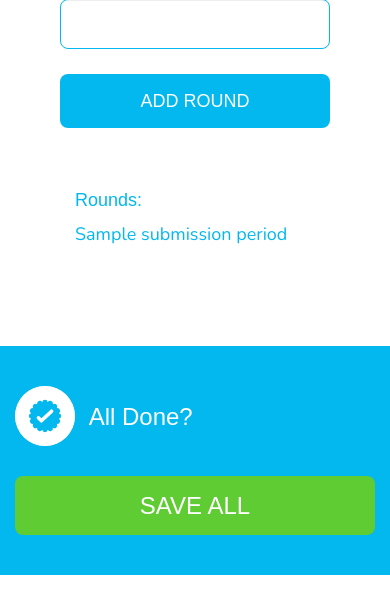
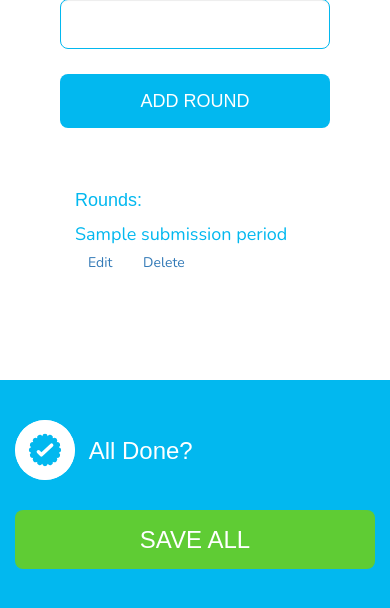
Before and after one commit to vrecabarren/musicleague, a Flask app: template musicleague/templates/league/manage/page.html in a window 390 px wide, after a click that opens the changed part. Shown: the part 1707-2315 px from the top of the page. Before the commit the page ends 2282 px from the top, so only its background shows below. Run offline with Flask 2, Linux system fonts and the light colour scheme; the template is opened without the code that fills it: most values are stand-ins (such as "Sample title", 1, 10 or a date in 2020); some libraries are stand-ins or nearby versions; some web fonts are replaced.

Commit message:
Show data in edit modal when button clicked on manage page

```diff
--- a/musicleague/templates/league/manage/page.html
+++ b/musicleague/templates/league/manage/page.html
@@ -176,7 +176,11 @@
                                         <div id="added-rounds" class="col-md-12">
                                             <span class="title">Rounds:</span>
                                             {% for round in league.submission_periods %}
-                                            <span class="current-round" data-name="{{ round.name }}" data-description="{{ round.description }}" data-submission-due-date-utc="{{ round.submission_due_date.strftime('%m/%d/%y %-I%p') }}" data-voting-due-date-utc="{{ round.vote_due_date.strftime('%m/%d/%y %-I%p') }}">{{ round.name }}</span>
+                                            <span class="current-round" data-id="{{ round.id }}" data-name="{{ round.name }}" data-description="{{ round.description }}" data-submission-due-date-utc="{{ round.submission_due_date.strftime('%m/%d/%y %-I%p') }}" data-voting-due-date-utc="{{ round.vote_due_date.strftime('%m/%d/%y %-I%p') }}">
+                                                {{ round.name }}
+                                                <a class="btn btn-edit">Edit</a>
+                                                <a class="btn btn-delete">Delete</a>
+                                            </span>
                                             {% endfor %}
                                         </div>
                                         <input type="hidden" id="added-rounds-inp" name="added-rounds">
@@ -205,8 +209,54 @@
         </div>
     </div>
 
+</form>
 
-</form>
+<div id="edit-round-modal" class="modal fade" role="dialog">
+    <div class="modal-dialog modal-lg">
+        <div class="modal-content">
+            <div class="modal-header">
+                <h4 class="modal-title">Editing Round</h4>
+            </div>
+            <div class="modal-body">
+                <div class="container-fluid">
+                    <div class="row">
+                        <div class="col-xs-12">
+                            <div class="form-group">
+                                <label for="edit-name">Round Name</label>
+                                <input type="text" name="edit-name" id="edit-name" class="form-control">
+                            </div>
+                        </div>
+                    </div>
+                    <div class="row">
+                        <div class="col-xs-12">
+                            <div class="form-group">
+                                <label for="edit-description">Description (Optional)</label>
+                                <textarea name="edit-description" id="edit-description" class="form-control" rows="3"></textarea>
+                            </div>
+                        </div>
+                    </div>
+                    <div class="row">
+                        <div class="col-xs-12 col-md-6">
+                            <div class="form-group">
+                                <label for="edit-submission-due-date">Songs Due Date</label>
+                                <input type="text" class="form-control" id="edit-submission-due-date" name="edit-submission-due-date">
+                            </div>
+                        </div>
+                        <div class="col-xs-12 col-md-6">
+                            <div class="form-group">
+                                <label for="edit-voting-due-date">Votes Due Date</label>
+                                <input type="text" class="form-control" id="edit-voting-due-date" name="edit-voting-due-date">
+                            </div>
+                        </div>
+                    </div>
+                </div>
+            </div>
+            <div class="modal-footer">
+                <button type="button" class="btn btn-default" data-dismiss="modal">Close</button>
+            </div>
+        </div>
+    </div>
+</div>
 {% endblock %}
 
 {% block js %}
@@ -315,6 +365,25 @@ $('#voting-due-date').datetimepicker({
     $('#voting-due-date-utc').val(moment(e.date.utc()).format('MM/DD/YY hA'));
 });
 
+$('.btn-edit').on("click", function() {
+    var round = $(this).parent();
+    var id = round.data('id');
+    var name = round.data('name');
+    var description = round.data('description');
+    var submissionDueDateUTC = round.data('submission-due-date-utc');
+    var submissionDueDate = moment.utc(submissionDueDateUTC, "MM/DD/YY hA").toDate();
+    var votingDueDateUTC = round.data('voting-due-date-utc');
+    var votingDueDate = moment.utc(votingDueDateUTC, "MM/DD/YY hA").toDate();
+
+    var modal = $('#edit-round-modal');
+    modal.find('#edit-name').val(name);
+    modal.find('#edit-description').val(description);
+    modal.find('#edit-submission-due-date').val(moment(submissionDueDate).format('MM/DD/YY hA'));
+    modal.find('#edit-voting-due-date').val(moment(votingDueDate).format('MM/DD/YY hA'));
+
+    modal.modal('show');
+});
+
 $(document).ready(function() {
     switch (window.location.hash) {
 
```
